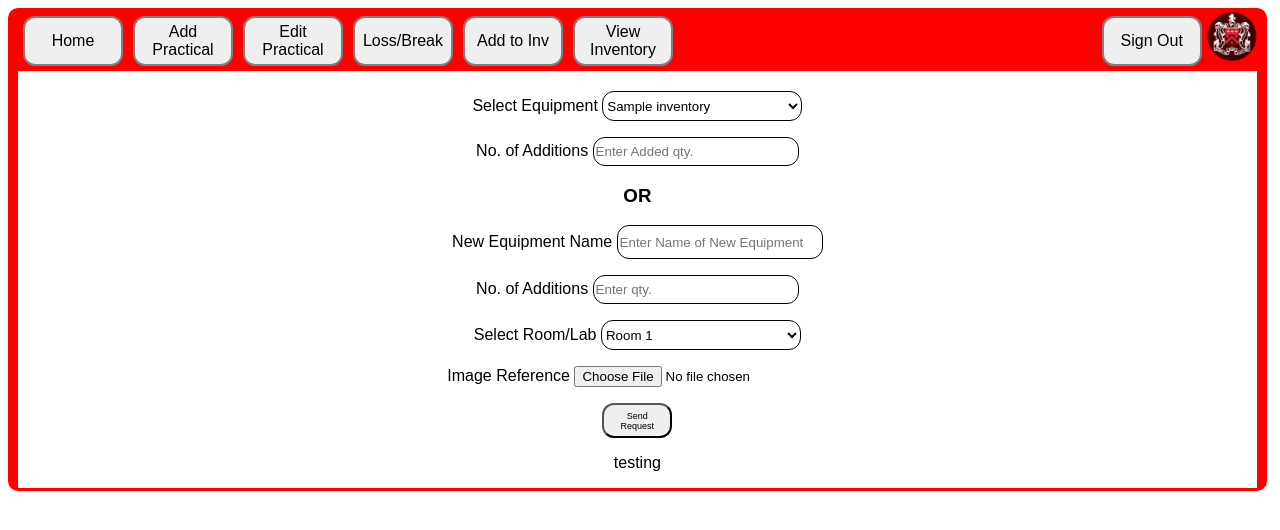
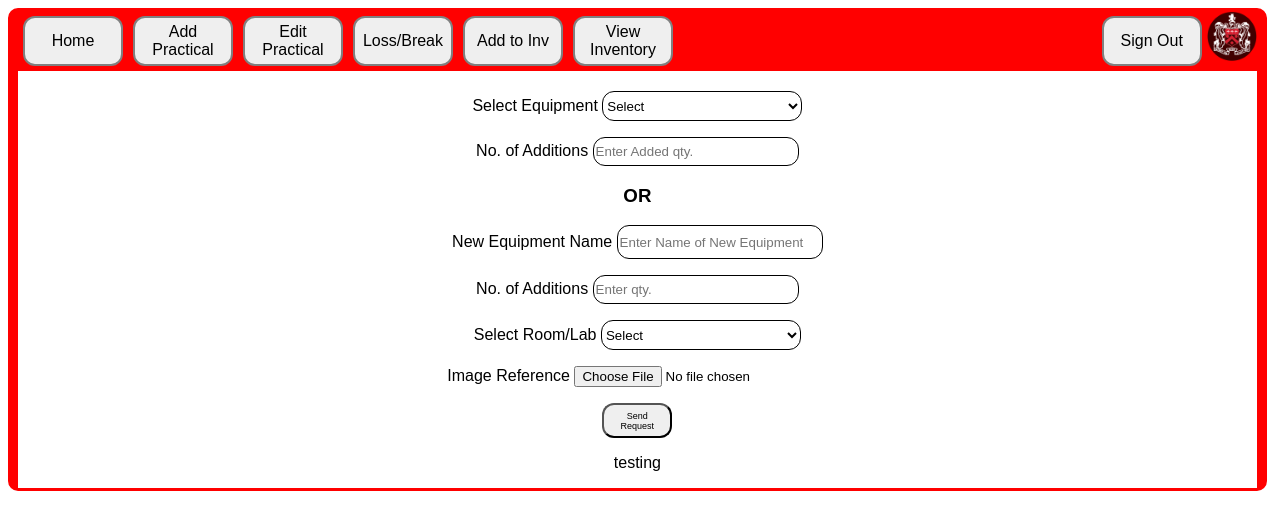
Before and after one commit to pranay-begw/Pates_Lab_Manager, a Django app: page /AddInventory/ in a window 1280 px wide. Shown: the top 530 px of the page. Run offline with Django 3.2, Linux system fonts and the light colour scheme; tables that the repository leaves empty hold one stand-in row (values such as "Sample post").

Commit message:
Adding disabled/default option for dropdowns

```diff
--- a/inventory/templates/main/AddToInventory.html
+++ b/inventory/templates/main/AddToInventory.html
@@ -17,6 +17,7 @@
                     <label for='Equipment Name'> Select Equipment</label>
                     {{forms.existing_name}} <!-- CHECK IF THIS WORKS -->
                         <select id="equipment-name" name="existing_name" type="text" placeholder="Select Equipment">
+                            <option value='Select' disabled="true" selected>Select</option>
                             {% for equipment_name in equipment_names %}
                                 <option value="{{ equipment_name.name }}">{{ equipment_name.name }}</option>
                             {% endfor %}
@@ -48,7 +49,7 @@
                     <label for='Room Number'> Select Room/Lab</label>
                         {{forms.location}}
                         <select id="room-number" name="location" type="text" placeholder="Select Room/Lab">
-                            <option value='Select' disabled="true">Select</option>
+                            <option value='Select' disabled="true" selected>Select</option>
                             <option value='Room 1'>Room 1</option>
                             <option value='Room 2'>Room 2</option>
                             <option value='Room 3'>Room 3</option>
--- a/inventory/templates/main/LossOrBreakReport.html
+++ b/inventory/templates/main/LossOrBreakReport.html
@@ -18,6 +18,7 @@
                     <label for='equipment_name'> Select Equipment</label>
                     {{ forms.equipment_name }}
                         <select id="equipment-name" name="equipment_name" type="text" placeholder="Select Equipment">
+                            <option value='Select' disabled="true" selected>Select</option>
                             {% for equipment_name in equipment_names %}
                                 <option value="{{ equipment_name.name }}">{{ equipment_name.name }}</option>
                             {% endfor %}
```
